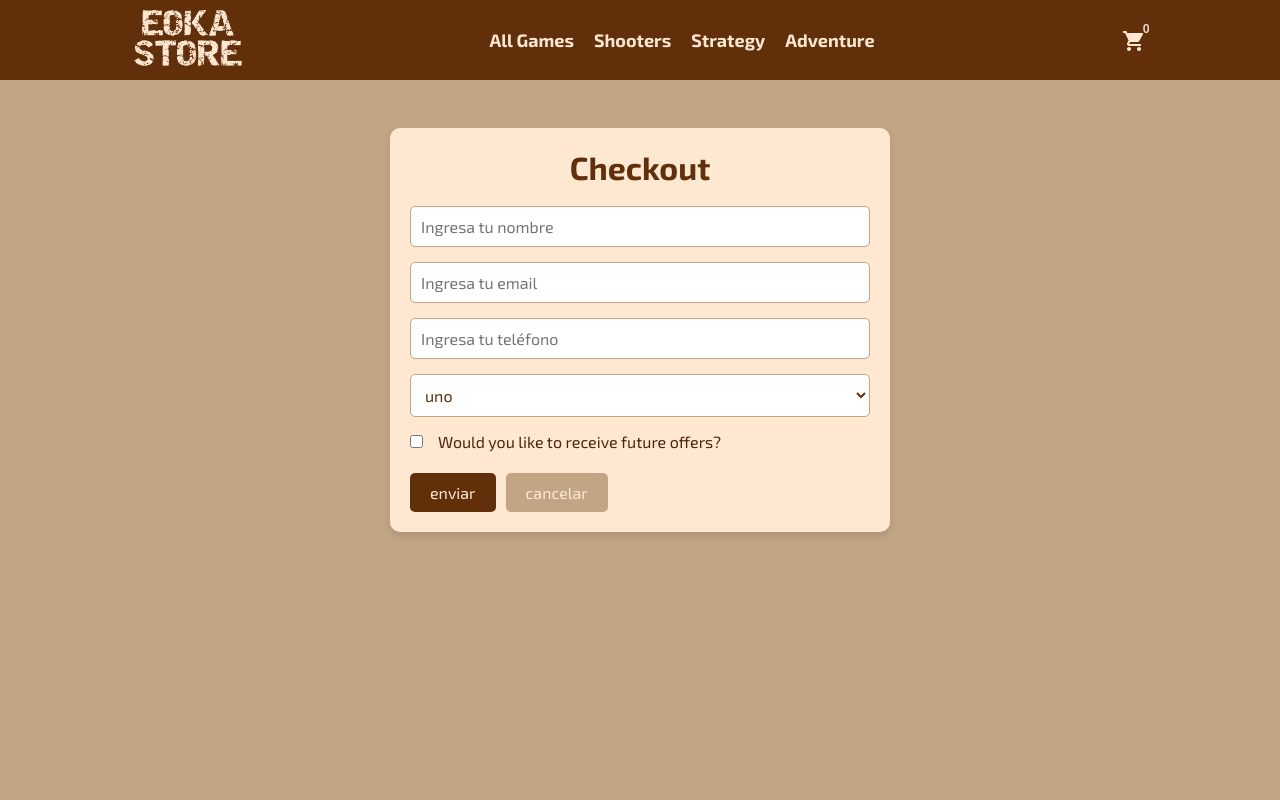
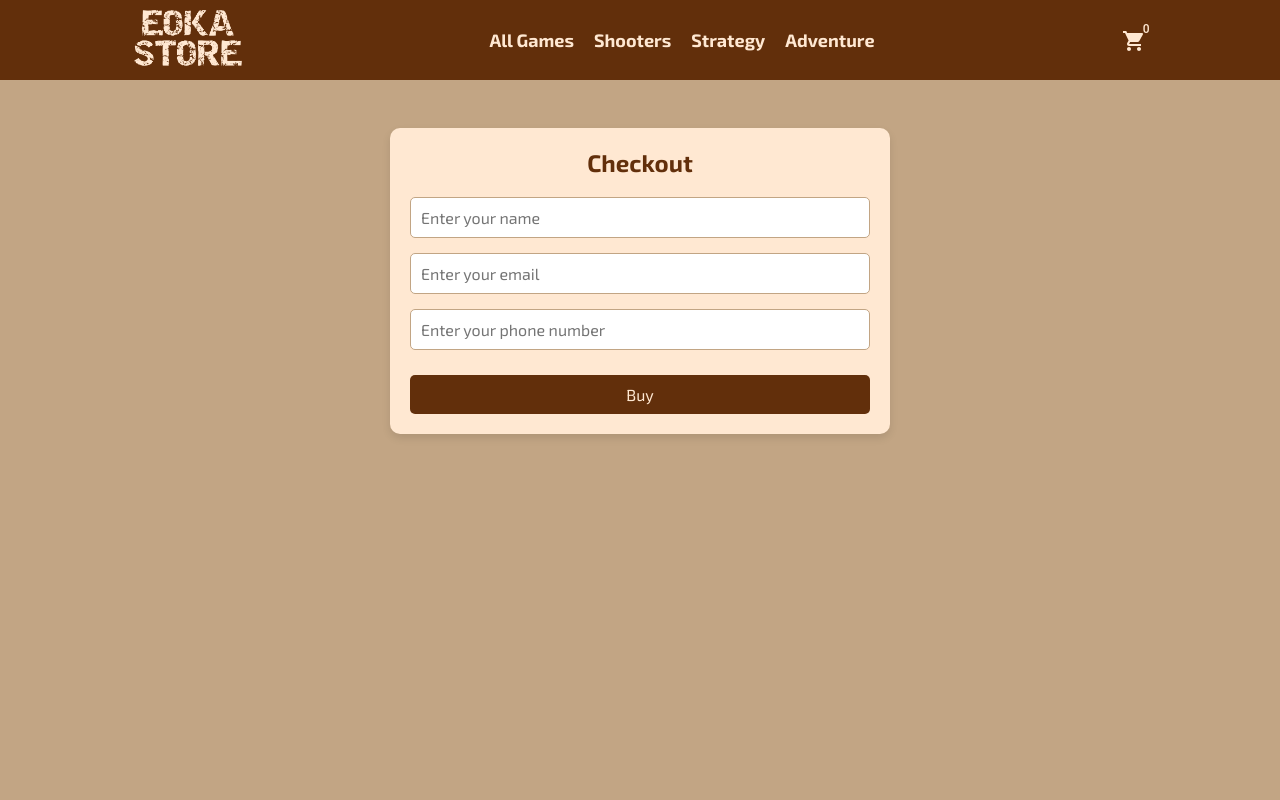
Before and after one commit to FacuMieres13/react_codehouse, a React (Vite) app: page /checkout in a window 1280 px wide. Shown: the top 800 px of the page. Built offline with nearby package versions, Linux system fonts and the light colour scheme.

Commit message:
Agregando funcionalidad de la baja de stock

```diff
--- a/package.json
+++ b/package.json
@@ -16,13 +16,16 @@
     "@mui/icons-material": "^5.15.20",
     "@mui/material": "^5.15.21",
     "firebase": "^10.12.4",
+    "formik": "^2.4.6",
     "install": "^0.13.0",
     "npm": "^10.8.1",
     "react": "^18.2.0",
     "react-dom": "^18.2.0",
     "react-icons": "^5.2.1",
     "react-router-dom": "^6.24.0",
-    "sweetalert2": "^11.12.3"
+    "sonner": "^1.5.0",
+    "sweetalert2": "^11.12.3",
+    "yup": "^1.4.0"
   },
   "devDependencies": {
     "@types/react": "^18.2.66",
--- a/src/pages/cart/Cart.css
+++ b/src/pages/cart/Cart.css
@@ -94,3 +94,10 @@
 .finishButton:hover {
   background-color: #501f0b !important;
 }
+
+.emptyCartMessage {
+  text-align: center;
+  font-size: 22px;
+  color: #622f0b;
+  margin-top: 20px;
+}
--- a/src/pages/cart/Cart.jsx
+++ b/src/pages/cart/Cart.jsx
@@ -3,7 +3,7 @@ import { useContext } from "react";
 import { Link } from "react-router-dom";
 import { CartContext } from "../../components/context/CartContext";
 import Swal from "sweetalert2";
-import "./Cart.css"; // Importa el archivo CSS
+import "./Cart.css"; // Import the CSS file
 
 const Cart = () => {
   const { cart, clearCart, deleteProduct, getTotalPrice } =
@@ -29,6 +29,10 @@ const Cart = () => {
 
   return (
     <div className="cartContainer">
+      {cart.length === 0 ? (
+        <h2 className="emptyCartMessage">Your cart is empty</h2>
+      ) : (
+        <>
           {cart.map((elemento) => (
             <div key={elemento.id} className="cartItem">
               <img src={elemento.thumbnail} alt="" className="image" />
@@ -46,8 +50,6 @@ const Cart = () => {
               </div>
             </div>
           ))}
-      {cart.length > 0 && (
-        <>
           <h2 className="total">Total to pay: ${total}</h2>
           <Button
             variant="contained"
@@ -56,8 +58,6 @@ const Cart = () => {
           >
             Clear cart
           </Button>
-        </>
-      )}
           <Link to="/checkout" className="link">
             <Button
               variant="contained"
@@ -69,6 +69,8 @@ const Cart = () => {
               Finish
             </Button>
           </Link>
+        </>
+      )}
     </div>
   );
 };
--- a/src/pages/checkout/Checkout.css
+++ b/src/pages/checkout/Checkout.css
@@ -1,4 +1,4 @@
-.checkout-container {
+.form-container {
   max-width: 500px;
   margin: auto;
   margin-top: 3em;
@@ -8,19 +8,20 @@
   box-shadow: 0 4px 8px rgba(0, 0, 0, 0.1);
 }
 
-  .checkout-title {
+.form-title {
   text-align: center;
   color: #622f0b;
   margin-bottom: 20px;
+  font-size: 24px;
+  font-weight: bold;
 }
 
-  .checkout-form {
+.form-content {
   display: flex;
   flex-direction: column;
 }
 
-  .checkout-input,
-  .checkout-select {
+.form-input {
   padding: 10px;
   margin-bottom: 15px;
   border: 1px solid #c2a584;
@@ -28,28 +29,28 @@
   font-size: 16px;
   color: #622f0b;
   background-color: #fff;
+  transition: border-color 0.3s, box-shadow 0.3s;
 }
 
-  .checkout-input:focus,
-  .checkout-select:focus {
+.form-input:focus {
   outline: none;
   border-color: #622f0b;
   box-shadow: 0 0 5px rgba(98, 47, 11, 0.5);
 }
 
-  .radio-group,
-  .checkbox {
-    margin-bottom: 15px;
-    margin-right: 15px;
+.error-message {
+  color: red;
+  font-size: 14px;
+  margin-top: -10px;
+  margin-bottom: 10px;
 }
 
-  .radio-group label,
-  .checkbox-group label {
-    margin-right: 10px;
-    color: #50240a;
+.button-group {
+  display: flex;
+  justify-content: center;
 }
 
-  .checkout-button {
+.form-button {
   padding: 10px 20px;
   margin-top: 10px;
   border: none;
@@ -58,18 +59,36 @@
   color: #ffe8d2;
   font-size: 16px;
   cursor: pointer;
+  transition: background-color 0.3s, transform 0.3s;
 }
 
-  .checkout-button:hover {
+.form-button:hover {
   background-color: #50240a;
+  transform: scale(1.05);
 }
 
 .cancel {
+  padding: 10px 20px;
+  margin-top: 10px;
+  margin-left: 10px;
+  border: none;
+  border-radius: 5px;
   background-color: #c2a584;
-    margin-left: 10px;
+  color: #50240a;
+  font-size: 16px;
+  cursor: pointer;
+  transition: background-color 0.3s, color 0.3s, transform 0.3s;
 }
 
 .cancel:hover {
   background-color: #50240a;
   color: #ffe8d2;
+  transform: scale(1.05);
 }
+
+.thankyou-message {
+  text-align: center;
+  color: #622f0b;
+  margin-top: 20px;
+  font-size: 20px;
+}
--- a/src/pages/checkout/Checkout.jsx
+++ b/src/pages/checkout/Checkout.jsx
@@ -1,78 +1,84 @@
-import { useState } from "react";
-import "./Checkout.css";
+import { useContext, useState } from "react";
+import { CartContext } from "../../components/context/CartContext";
+import { addDoc, collection, doc, updateDoc } from "firebase/firestore";
+import { db } from "../../firebaseConfig";
+import { useNavigate } from "react-router-dom";
+import { toast } from "sonner";
+import "./Checkout.css"
 
 const Checkout = () => {
+  const navigate = useNavigate(); // ---> es una funcion
+
   const [user, setUser] = useState({ nombre: "", email: "", telefono: "" });
-  const [arrayCheckbox, setArrayCheckbox] = useState([]);
-  console.log(arrayCheckbox);
+  const { cart, getTotalPrice, clearCart } = useContext(CartContext);
+  const [orderId, setOrderId] = useState(""); // truthy y falsy
+
+  let total = getTotalPrice();
 
   const envioDeFormulario = (event) => {
     event.preventDefault();
-    console.log(user);
+    let order = {
+      buyer: user,
+      items: cart,
+      total: total,
+    };
+
+    let ordersCollection = collection(db, "orders");
+    let productCollection = collection(db, "products");
+    cart.forEach((elemento) => {
+      let refDoc = doc(productCollection, elemento.id);
+      updateDoc(refDoc, { stock: elemento.stock - elemento.quantity });
+    });
+
+    addDoc(ordersCollection, order)
+      .then((res) => {
+        setOrderId(res.id);
+        toast.success(`Gracias por tu compra , tu ticket es ${res.id} `);
+      })
+      .catch()
+      .finally(() => {
+        clearCart();
+        navigate("/");
+      });
   };
 
   const capturarData = (event) => {
     setUser({ ...user, [event.target.name]: event.target.value });
   };
 
-  const handleSelect = (e) => {
-    console.log(e.target.value);
-  };
-
-  const handleRadio = (e) => {
-    console.log(e.target.value);
-  };
-
-  const handleCheckbox = (e) => {
-    const { value, checked } = e.target;
-    if (checked) {
-      setArrayCheckbox([...arrayCheckbox, value]);
-    } else {
-      let newArr = arrayCheckbox.filter((el) => el !== value);
-      setArrayCheckbox(newArr);
-    }
-  };
-
   return (
-    <div className="checkout-container">
-      <h1 className="checkout-title">Checkout</h1>
-      <form onSubmit={envioDeFormulario} className="checkout-form">
+    <div className="form-container">
+    <h1 className="form-title">Checkout</h1>
+    {orderId ? (
+      <h2 className="thankyou-message">Thank you for your purchase, your ticket is: {orderId}</h2>
+    ) : (
+      <form onSubmit={envioDeFormulario} className="form-content">
         <input
           type="text"
-          placeholder="Ingresa tu nombre"
+          placeholder="Enter your name"
           onChange={capturarData}
-          name="nombre"
-          className="checkout-input"
+          name="name"
+          className="form-input"
         />
         <input
           type="email"
-          placeholder="Ingresa tu email"
+          placeholder="Enter your email"
           name="email"
           onChange={capturarData}
-          className="checkout-input"
+          className="form-input"
         />
         <input
           type="tel"
-          placeholder="Ingresa tu teléfono"
-          name="telefono"
+          placeholder="Enter your phone number"
+          name="phone"
           onChange={capturarData}
-          className="checkout-input"
+          className="form-input"
         />
-        <select onChange={handleSelect} className="checkout-select">
-          <option label="uno" value={"one"} />
-          <option label="dos" value={"two"} />
-          <option label="tres" value={15} />
-        </select>
-        <div className="checkbox-group">
-          <input className="checkbox" type="checkbox" value={"Terms and Conditions"} onChange={handleCheckbox} />
-          <label>Would you like to receive future offers?<br></br></label>
-        </div>
-        <div className="button-group">
-          <button className="checkout-button">enviar</button>
-          <button type="button" className="checkout-button cancel">cancelar</button>
-        </div>
+        <button className="form-button">Buy</button>
       </form>
-    </div>
+    )}
+  </div>
+
   );
 };
 
```
Also changed, not shown: 1 other file (tests, documents, lock files or other folders). Lines whose indentation alone changed are shown as unchanged.
